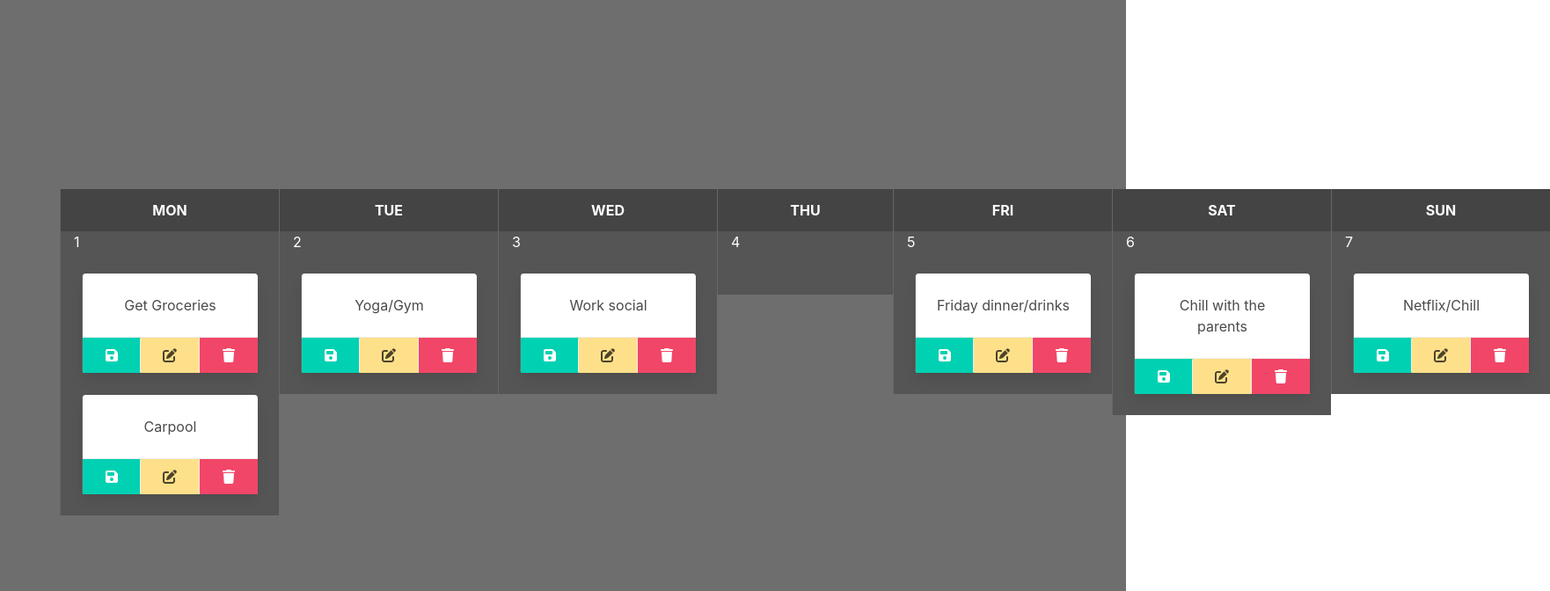
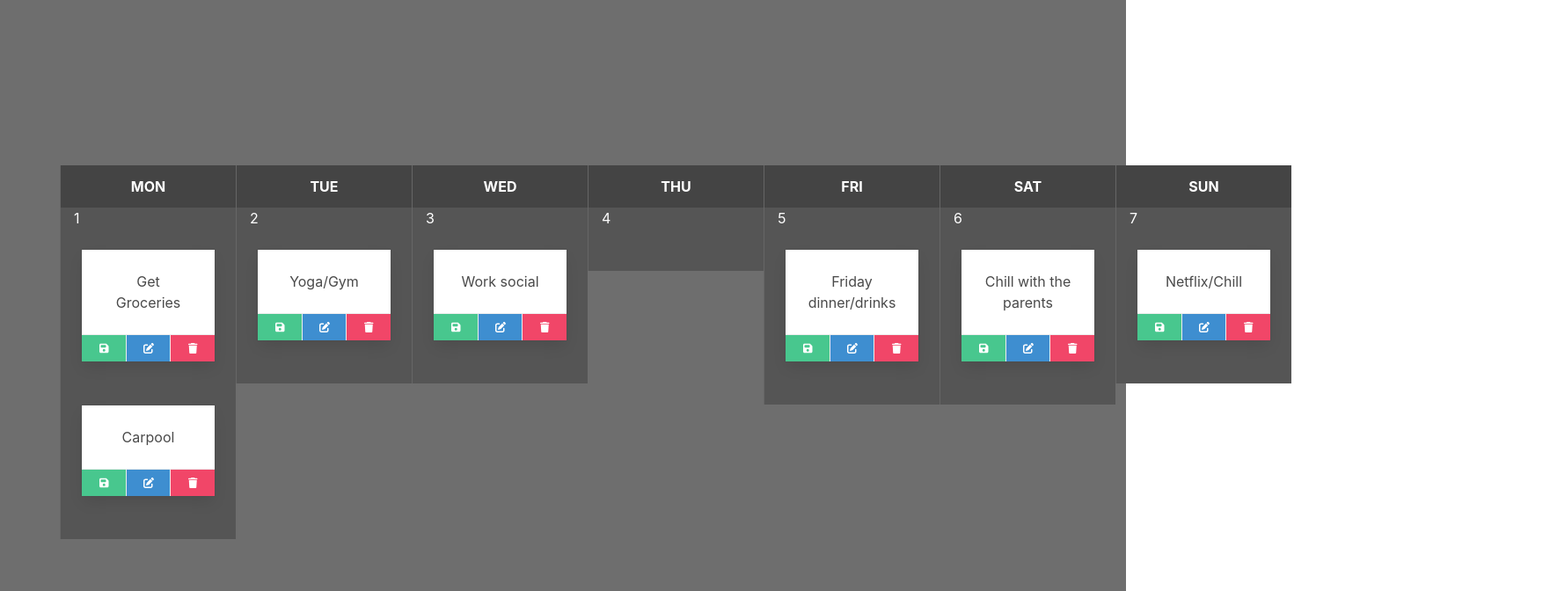
Before and after one commit to leykun-gizaw/Calendar, a Vue app: page / in a window 1280 px wide. Shown: the top 672 px of the page at 88% size, 1762 px wide, since content can reach past the window. Built offline with nearby package versions, Linux system fonts and the light colour scheme.

Commit message:
Cleanup look of events

```diff
--- a/src/components/CalendarEvent.vue
+++ b/src/components/CalendarEvent.vue
@@ -1,18 +1,19 @@
 <template>
-  <div class="card">
-    <div class="card-content">{{ event.details }}</div>
-    <footer class="card-footer">
-      <button class="button is-primary card-footer-item is-radiusless">
+  <div class="card is-radiusless">
+    <div class="card-content is-radiusless">{{ event.details }}</div>
+    <footer class="card-footer is-borderless">
+      <button class="button is-success card-footer-item is-radiusless is-small">
         <font-awesome-icon icon="floppy-disk" />
       </button>
-      <button class="button is-warning card-footer-item is-radiusless">
+      <button class="button is-info card-footer-item is-radiusless is-small">
         <font-awesome-icon icon="fa-pen-to-square" />
       </button>
-      <button class="button is-danger card-footer-item is-radiusless">
+      <button class="button is-danger card-footer-item is-radiusless is-small">
         <font-awesome-icon icon="fa-trash" />
       </button>
     </footer>
   </div>
+  <div></div>
 </template>
 
 <script>
@@ -22,4 +23,7 @@ export default {
 </script>
 
 <style lang="scss" scoped>
+button {
+  border: none;
+}
 </style>
```
